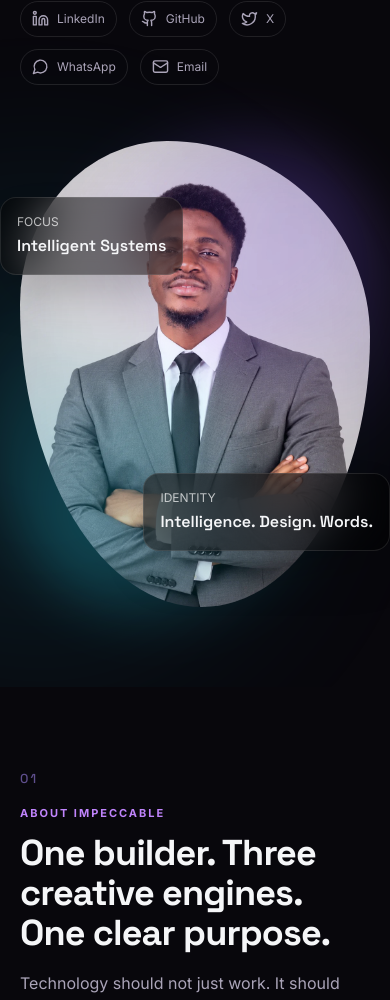
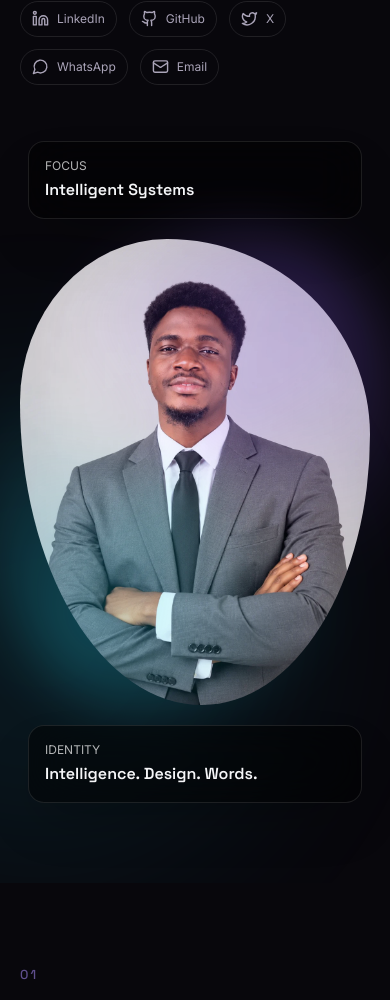
Before and after one commit to ImpeccableFame/Impeccabletech, a React (Vite) app: page / in a window 390 px wide. Shown: the part 905-1905 px from the top of the page. Built offline with nearby package versions, Linux system fonts and the light colour scheme.

Commit message:
Improve mobile hero layout

```diff
--- a/src/components/Hero.tsx
+++ b/src/components/Hero.tsx
@@ -20,6 +20,7 @@ export function Hero() {
     { label: "WhatsApp", href: site.whatsapp, icon: MessageCircle },
     { label: "Email", href: `mailto:${site.email}`, icon: Mail },
   ];
+
   return (
     <section
       id="home"
@@ -27,6 +28,7 @@ export function Hero() {
     >
       <div className="aurora aurora-one" />
       <div className="aurora aurora-two" />
+
       <Container className="relative grid gap-14 py-20 lg:grid-cols-[1.15fr_.85fr] lg:items-center">
         <div>
           <motion.div
@@ -37,6 +39,7 @@ export function Hero() {
           >
             <Sparkles size={14} /> BUILD • AUTOMATE • INNOVATE
           </motion.div>
+
           <motion.h1
             initial={{ opacity: 0, y: 22 }}
             animate={{ opacity: 1, y: 0 }}
@@ -49,6 +52,7 @@ export function Hero() {
             <br />
             Writing ideas that matter.
           </motion.h1>
+
           <motion.p
             initial={{ opacity: 0, y: 18 }}
             animate={{ opacity: 1, y: 0 }}
@@ -60,6 +64,7 @@ export function Hero() {
             together technology, design and clear thinking to turn complex ideas
             into practical solutions.
           </motion.p>
+
           <motion.div
             initial={{ opacity: 0, y: 18 }}
             animate={{ opacity: 1, y: 0 }}
@@ -69,10 +74,12 @@ export function Hero() {
             <a className="primary-button" href="#projects">
               Explore My Work <MoveUpRight size={17} />
             </a>
+
             <a className="secondary-button" href="#contact">
               Let's Connect <ArrowDownRight size={17} />
             </a>
           </motion.div>
+
           <div className="mt-10 flex flex-wrap items-center gap-3">
             {socials.map(({ label, href, icon: I }) => (
               <a
@@ -88,29 +95,38 @@ export function Hero() {
             ))}
           </div>
         </div>
+
         <motion.div
           initial={{ opacity: 0, scale: 0.94, y: 25 }}
           animate={{ opacity: 1, scale: 1, y: 0 }}
           transition={{ duration: 0.9, delay: 0.15 }}
-          className="relative mx-auto w-full max-w-md"
+          className="relative mx-auto flex w-full max-w-md flex-col items-center"
         >
-          <div className="profile-halo" />
-          <img
-            src={`${import.meta.env.BASE_URL}profile.webp`}
-            alt="ImpeccableTech"
-            className="h-full w-full object-cover"
-            style={{
-              borderRadius: "42% 58% 48% 52% / 35% 42% 58% 65%",
-            }}
-            loading="eager"
-          />
-          <div className="absolute -left-5 top-14 rounded-2xl border border-white/10 bg-black/50 p-4 shadow-2xl backdrop-blur-xl">
+          {/* FOCUS — normal flow on mobile, floating on desktop */}
+          <div className="order-1 mb-5 w-[calc(100%-1rem)] max-w-sm rounded-2xl border border-white/10 bg-black/50 p-4 shadow-2xl backdrop-blur-xl md:absolute md:-left-5 md:top-14 md:z-10 md:mb-0 md:w-auto md:max-w-none">
             <div className="text-xs text-white/70">FOCUS</div>
             <div className="mt-1 font-display font-semibold">
               Intelligent Systems
             </div>
           </div>
-          <div className="absolute -right-5 bottom-14 rounded-2xl border border-white/10 bg-black/50 p-4 shadow-2xl backdrop-blur-xl">
+
+          {/* PROFILE IMAGE */}
+          <div className="relative order-2 w-full">
+            <div className="profile-halo" />
+
+            <img
+              src={`${import.meta.env.BASE_URL}profile.webp`}
+              alt="ImpeccableTech"
+              className="block h-auto w-full object-cover"
+              style={{
+                borderRadius: "42% 58% 48% 52% / 35% 42% 58% 65%",
+              }}
+              loading="eager"
+            />
+          </div>
+
+          {/* IDENTITY — normal flow on mobile, floating on desktop */}
+          <div className="order-3 mt-5 w-[calc(100%-1rem)] max-w-sm rounded-2xl border border-white/10 bg-black/50 p-4 shadow-2xl backdrop-blur-xl md:absolute md:-right-5 md:bottom-14 md:z-10 md:mt-0 md:w-auto md:max-w-none">
             <div className="text-xs text-white/70">IDENTITY</div>
             <div className="mt-1 font-display font-semibold">
               Intelligence. Design. Words.
@@ -118,6 +134,7 @@ export function Hero() {
           </div>
         </motion.div>
       </Container>
+
       <a
         href="#about"
         className="absolute bottom-8 left-1/2 hidden -translate-x-1/2 items-center gap-2 text-xs uppercase tracking-[.2em] text-muted md:flex"
```
